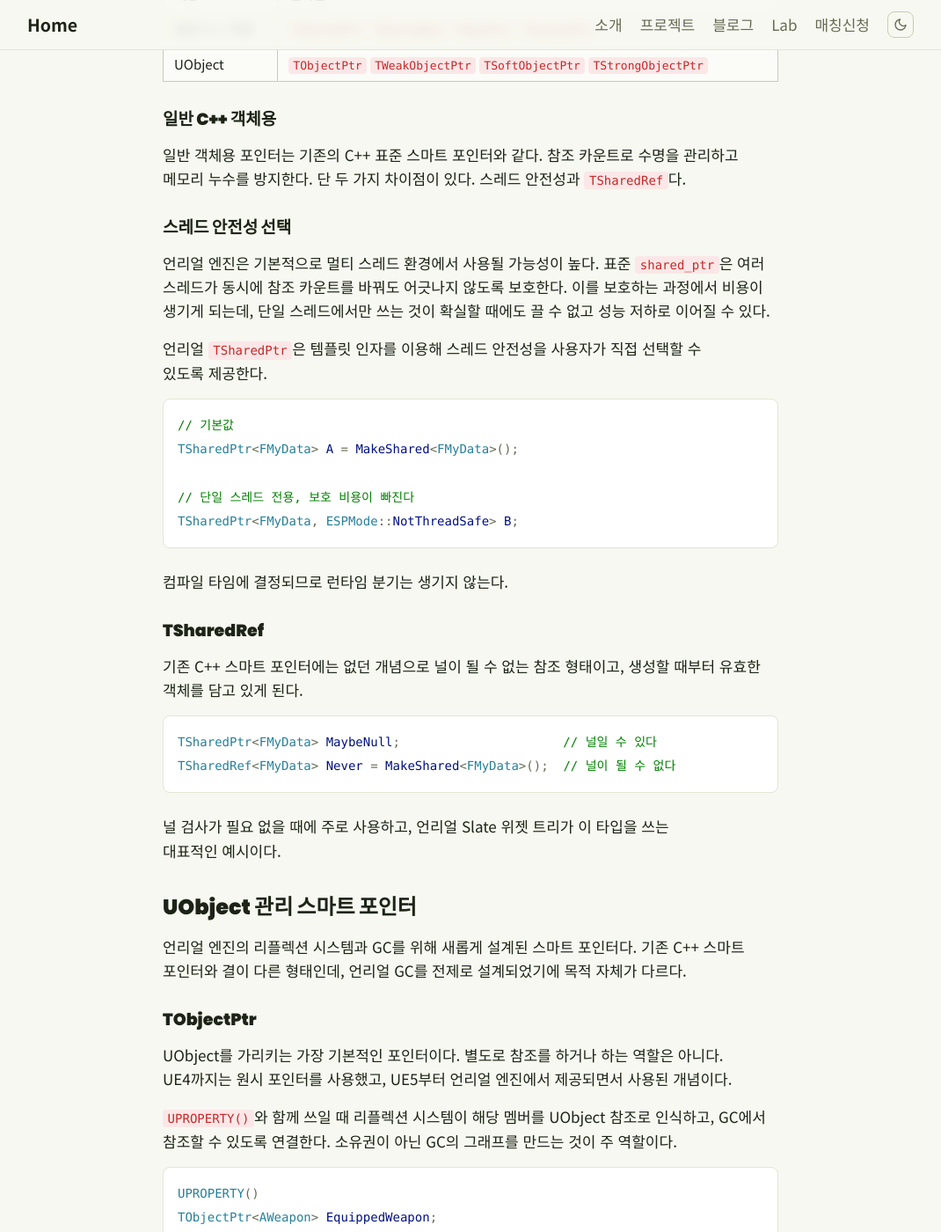
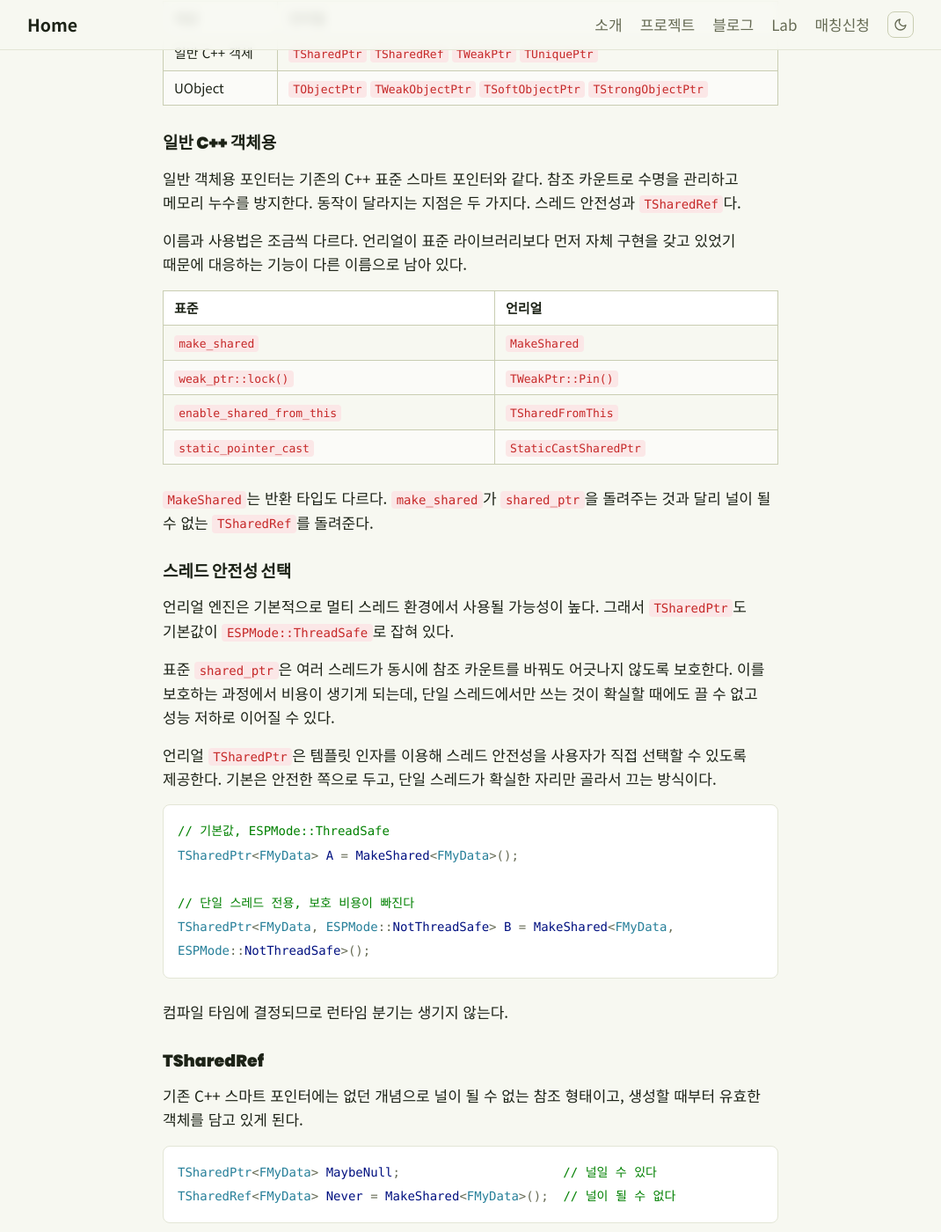
Before and after one commit to skamo3/skamo3.github.io, a Jekyll site: the page built from _posts/2026-08-13-cpp-unreal-smart-pointers.md, in a window 1280 px wide and 1400 px high, scrolled down 3190 px. Shown: the whole window at 88% size, without its empty margins (105-1175 px from the left). Built offline with Jekyll 4.4.1, drawn with Linux system fonts in a browser that asks for light colours; some of the changed text lies outside the part shown.

Commit message:
글 수정: 검토 지적사항 반영
표준과의 API 차이 표를 추가하고, 스레드 안전성 기본값을 명시했다.
용어를 C++ 파트는 자원, 언리얼 파트는 객체로 통일하고
선택 기준을 앞으로 옮겨 정리 표와 정리를 한 섹션으로 합쳤다.

Co-Authored-By: Claude Opus 5 <noreply@anthropic.com>

````diff
--- a/_posts/2026-08-13-cpp-unreal-smart-pointers.md
+++ b/_posts/2026-08-13-cpp-unreal-smart-pointers.md
@@ -17,7 +17,7 @@ RAII는 객체를 생성할 때 자원을 초기화하고, 객체가 삭제되
 
 ### unique_ptr
 
-포인터에 대한 소유권을 하나만 유지한다. 여러 곳에서 참조하거나 저장해둘 수 없고 단 한 곳에서만 소유할 수 있게 설계되어있다. 다른 곳에서 소유할 수 없고, 소유권의 이전만 가능하다.
+포인터에 대한 소유권을 하나만 유지한다. 가리키는 자원을 참조해 사용하는 것은 가능하지만 여러 곳에서 나눠 저장해둘 수 없고, 단 한 곳에서만 소유할 수 있게 설계되어있다. 다른 곳에서 소유할 수 없고, 소유권의 이전만 가능하다.
 
 ```cpp
 std::unique_ptr<Data> A = std::make_unique<Data>();
@@ -75,7 +75,7 @@ if (auto Locked = Weak.lock())
 
 ### 약참조 카운트
 
-`shared_ptr`은 내부적으로 두 개의 카운트를 관리한다. 소유권을 세는 강참조 카운트와, `weak_ptr`의 개수를 세는 약참조 카운트가 따로 있다.
+`shared_ptr`은 내부적으로 두 개의 카운트를 관리한다. 소유권을 세는 강참조 카운트와, 유효성을 물어볼 쪽을 세는 약참조 카운트가 따로 있다.
 
 강참조가 0이 되어서 자원이 해제되면 `weak_ptr`이 유효성 검사를 위해 접근했을 때 이미 사라진 자리에 접근하게 될 수 있다. `shared_ptr`의 참조가 전부 사라진 후에도 `weak_ptr`은 자원의 유효성 검사를 해야 하고, 이를 약참조 카운팅으로 유지하는 것이다.
 
@@ -97,20 +97,33 @@ if (auto Locked = Weak.lock())
 
 ### 일반 C++ 객체용
 
-일반 객체용 포인터는 기존의 C++ 표준 스마트 포인터와 같다. 참조 카운트로 수명을 관리하고 메모리 누수를 방지한다. 단 두 가지 차이점이 있다. 스레드 안전성과 `TSharedRef`다.
+일반 객체용 포인터는 기존의 C++ 표준 스마트 포인터와 같다. 참조 카운트로 수명을 관리하고 메모리 누수를 방지한다. 동작이 달라지는 지점은 두 가지다. 스레드 안전성과 `TSharedRef`다.
+
+이름과 사용법은 조금씩 다르다. 언리얼이 표준 라이브러리보다 먼저 자체 구현을 갖고 있었기 때문에 대응하는 기능이 다른 이름으로 남아 있다.
+
+| 표준 | 언리얼 |
+|---|---|
+| `make_shared` | `MakeShared` |
+| `weak_ptr::lock()` | `TWeakPtr::Pin()` |
+| `enable_shared_from_this` | `TSharedFromThis` |
+| `static_pointer_cast` | `StaticCastSharedPtr` |
+
+`MakeShared`는 반환 타입도 다르다. `make_shared`가 `shared_ptr`을 돌려주는 것과 달리 널이 될 수 없는 `TSharedRef`를 돌려준다.
 
 ### 스레드 안전성 선택
 
-언리얼 엔진은 기본적으로 멀티 스레드 환경에서 사용될 가능성이 높다. 표준 `shared_ptr`은 여러 스레드가 동시에 참조 카운트를 바꿔도 어긋나지 않도록 보호한다. 이를 보호하는 과정에서 비용이 생기게 되는데, 단일 스레드에서만 쓰는 것이 확실할 때에도 끌 수 없고 성능 저하로 이어질 수 있다.
+언리얼 엔진은 기본적으로 멀티 스레드 환경에서 사용될 가능성이 높다. 그래서 `TSharedPtr`도 기본값이 `ESPMode::ThreadSafe`로 잡혀 있다.
 
-언리얼 `TSharedPtr`은 템플릿 인자를 이용해 스레드 안전성을 사용자가 직접 선택할 수 있도록 제공한다.
+표준 `shared_ptr`은 여러 스레드가 동시에 참조 카운트를 바꿔도 어긋나지 않도록 보호한다. 이를 보호하는 과정에서 비용이 생기게 되는데, 단일 스레드에서만 쓰는 것이 확실할 때에도 끌 수 없고 성능 저하로 이어질 수 있다.
+
+언리얼 `TSharedPtr`은 템플릿 인자를 이용해 스레드 안전성을 사용자가 직접 선택할 수 있도록 제공한다. 기본은 안전한 쪽으로 두고, 단일 스레드가 확실한 자리만 골라서 끄는 방식이다.
 
 ```cpp
-// 기본값
+// 기본값, ESPMode::ThreadSafe
 TSharedPtr<FMyData> A = MakeShared<FMyData>();
 
 // 단일 스레드 전용, 보호 비용이 빠진다
-TSharedPtr<FMyData, ESPMode::NotThreadSafe> B;
+TSharedPtr<FMyData, ESPMode::NotThreadSafe> B = MakeShared<FMyData, ESPMode::NotThreadSafe>();
 ```
 
 컴파일 타임에 결정되므로 런타임 분기는 생기지 않는다.
@@ -132,16 +145,16 @@ TSharedRef<FMyData> Never = MakeShared<FMyData>();  // 널이 될 수 없다
 
 ### TObjectPtr
 
-UObject를 가리키는 가장 기본적인 포인터이다. 별도로 참조를 하거나 하는 역할은 아니다. UE4까지는 원시 포인터를 사용했고, UE5부터 언리얼 엔진에서 제공되면서 사용된 개념이다.
+UObject를 가리키는 가장 기본적인 포인터이다. 소유권을 갖거나 참조 카운트를 올리는 역할은 아니다. UE4까지는 원시 포인터를 사용했고, UE5부터 언리얼 엔진에서 제공되면서 사용된 개념이다.
 
-`UPROPERTY()`와 함께 쓰일 때 리플렉션 시스템이 해당 멤버를 UObject 참조로 인식하고, GC에서 참조할 수 있도록 연결한다. 소유권이 아닌 GC의 그래프를 만드는 것이 주 역할이다.
+`UPROPERTY()`와 함께 쓰일 때 리플렉션 시스템이 해당 멤버를 UObject 참조로 인식하고, GC가 도달 가능성을 계산할 때 이 참조를 따라가도록 연결한다. 소유권이 아닌 GC의 그래프를 만드는 것이 주 역할이다.
 
 ```cpp
 UPROPERTY()
 TObjectPtr<AWeapon> EquippedWeapon;
 ```
 
-`TObjectPtr`은 마지막 참조가 끊겨도 자원을 정리하거나 하는 등의 동작이 생기진 않는다. 다음 GC가 돌 때 도달 불가능 판정으로 회수할 뿐, 자체적으로 자원을 관리하지 않는다.
+`TObjectPtr`은 마지막 참조가 끊겨도 객체를 정리하거나 하는 등의 동작이 생기진 않는다. 다음 GC가 돌 때 도달 불가능 판정으로 회수할 뿐, 자체적으로 수명을 관리하지 않는다.
 
 `UPROPERTY`를 붙인 원시 포인터와 비교하면 GC 동작은 같다. 리플렉션 시스템이 인식하는 방식도 동일하다. 차이는 에디터 빌드에 있는데, `TObjectPtr`은 아직 로드되지 않은 참조를 담아두었다가 처음 접근하는 순간 해석할 수 있다. 쿠킹된 빌드에서는 이 기능이 꺼지고 내부 핸들 타입이 `UObject*` 그 자체가 되어, 크기도 동작도 원시 포인터와 같아진다.
 
@@ -151,13 +164,13 @@ TObjectPtr<AWeapon> EquippedWeapon;
 
 `weak_ptr` 같은 목적으로 대상을 참조하지 않으면서 캐싱해두기 좋고, 사용 전 유효성 검사를 해야 한다. 다만 내부 구현은 기존 `weak_ptr`과 다르다.
 
-`TWeakObjectPtr`은 참조하는 자원의 포인터를 들고 있지 않는 형태이다. 언리얼 엔진은 전역 UObject 배열로 객체를 관리한다. 그래서 `TWeakObjectPtr`도 내부적으로 타겟으로 하는 객체의 전역 배열에서의 인덱스와 세대 번호를 이용해 관리한다.
+`TWeakObjectPtr`은 참조하는 객체의 포인터를 들고 있지 않는 형태이다. 언리얼 엔진은 전역 UObject 배열로 객체를 관리한다. 그래서 `TWeakObjectPtr`도 내부적으로 타겟으로 하는 객체의 전역 배열에서의 인덱스와 세대 번호를 이용해 관리한다.
 
 <pre class="mermaid">
 flowchart TD
     subgraph STD["std::weak_ptr"]
         W["weak_ptr<br/>카운트 정보 포인터"] --> CB["카운트 정보<br/>강참조 / 약참조 카운트"]
-        CB -.-> OBJ["객체"]
+        CB -.-> OBJ["자원"]
     end
     subgraph UE["TWeakObjectPtr"]
         TW["TWeakObjectPtr<br/>인덱스 + 세대 번호"] --> ARR["전역 UObject 배열"]
@@ -173,7 +186,7 @@ flowchart TD
 - 크기가 작다. 정수 두 개라 8바이트이고, 64비트에서 `weak_ptr`은 포인터 두 개라 16바이트다
 - 대상이 죽은 뒤 따로 남는 메모리가 없다. `weak_ptr`은 약참조가 살아 있는 동안 카운트 정보를 계속 붙들고 있어야 하지만, 전역 배열은 UObject 관리를 위해 어차피 유지되는 구조라 여기에 얹어 갈 뿐이다
 
-사용법도 다르다. `weak_ptr`은 `lock()`으로 `shared_ptr`을 얻어야 자원에 직접 접근할 수 있지만, `TWeakObjectPtr`은 `Get()`으로 원시 포인터를 받아 바로 쓴다.
+사용법도 다르다. `weak_ptr`은 `lock()`으로 `shared_ptr`을 얻어야 객체에 직접 접근할 수 있지만, `TWeakObjectPtr`은 `Get()`으로 원시 포인터를 받아 바로 쓴다.
 
 ```cpp
 TWeakObjectPtr<AActor> Weak = SomeActor;
@@ -193,7 +206,7 @@ explicit operator bool() const = delete;
 
 `if (Weak)` 같은 검사를 못 쓰게 해두고, 한 함수 안에서 `Get()`을 한 번만 부르라고 주석에 적어두었다.
 
-한 번 얻은 원시 포인터를 그 함수 안에서 쓰는 것은 안전하다. GC가 도는 시점이 정해져 있어 게임 스레드 실행 도중에 갑자기 자원이 회수되지 않기 때문이다. 프레임을 넘겨 캐싱해둔 경우에는 그 사이에 회수될 수 있으니 쓸 때마다 다시 확인해야 한다.
+한 번 얻은 원시 포인터를 그 함수 안에서 쓰는 것은 안전하다. GC가 도는 시점이 정해져 있어 게임 스레드 실행 도중에 갑자기 객체가 회수되지 않기 때문이다. 프레임을 넘겨 캐싱해둔 경우에는 그 사이에 회수될 수 있으니 쓸 때마다 다시 확인해야 한다.
 
 접근하는 동안 확실히 살려두어야 한다면 `Pin()`으로 `TStrongObjectPtr`을 얻을 수 있다. `weak_ptr`의 `lock()`에 대응하는 동작이다.
 
@@ -201,7 +214,7 @@ explicit operator bool() const = delete;
 
 언리얼 엔진에서 애셋을 관리하기 위해 사용되는 포인터이다.
 
-기존 `TObjectPtr`이나 원시 포인터를 이용하면 참조된 애셋 객체를 바로 디스크에서 로드해온다. 단순한 객체라면 큰 문제가 없지만 하나의 객체가 여러 애셋을 참조하고 있는 경우라면 필요한 애셋을 참조와 동시에 로드하게 되고 이는 성능 저하로 이어질 수 있다. 그래서 `TSoftObjectPtr`은 내부적으로 애셋의 경로를 저장해두고, 필요한 시점에 로드하는 방식을 이용한다.
+기존 `TObjectPtr`이나 원시 포인터로 애셋을 참조하면 하드 레퍼런스가 된다. 그 참조를 들고 있는 객체가 로드될 때 참조된 애셋까지 함께 딸려 온다. 단순한 객체라면 큰 문제가 없지만 하나의 객체가 여러 애셋을 참조하고 있는 경우라면 당장 쓰지 않을 애셋까지 한꺼번에 로드하게 되고 이는 성능 저하로 이어질 수 있다. 그래서 `TSoftObjectPtr`은 내부적으로 애셋의 경로를 저장해두고, 필요한 시점에 로드하는 방식을 이용한다.
 
 ```cpp
 UPROPERTY(EditAnywhere)
@@ -230,19 +243,6 @@ class FMyNonUObjectClass
 
 `shared_ptr`과 다른 점은 마지막이다. 카운트가 0이 되어도 그 자리에서 파괴되지 않는다. 루트 집합에서 빠질 뿐이고, 다른 참조가 없다면 다음 GC 때 회수된다.
 
-## 정리 표
-
-| 포인터 | 대상 | 소유 여부 | 표준 대응 |
-|---|---|---|---|
-| `TSharedPtr` | 비UObject | 공유 소유 | `shared_ptr` |
-| `TSharedRef` | 비UObject | 공유 소유, 널 불가 | 없음 |
-| `TWeakPtr` | 비UObject | 없음 | `weak_ptr` |
-| `TUniquePtr` | 비UObject | 단독 소유 | `unique_ptr` |
-| `TObjectPtr` | UObject | 소유 없음, GC 참조 | 없음 |
-| `TWeakObjectPtr` | UObject | 없음 | `weak_ptr`과 목적은 같고 구현이 다름 |
-| `TSoftObjectPtr` | UObject | 없음, 경로 보관 | 없음 |
-| `TStrongObjectPtr` | UObject | GC 루트로 고정 | `shared_ptr`과 유사 |
-
 ## 선택 기준
 
 - 대상이 UObject가 아니면 `TSharedPtr` 계열
@@ -253,6 +253,17 @@ class FMyNonUObjectClass
 
 ## 정리
 
+| 포인터 | 대상 | 소유 여부 | 비고 |
+|---|---|---|---|
+| `TSharedPtr` | 비UObject | 공유 소유 | `shared_ptr`과 같음 |
+| `TSharedRef` | 비UObject | 공유 소유, 널 불가 | 표준에 없는 타입 |
+| `TWeakPtr` | 비UObject | 없음 | `weak_ptr`과 같고 `lock()`이 `Pin()` |
+| `TUniquePtr` | 비UObject | 단독 소유 | `unique_ptr`과 같음 |
+| `TObjectPtr` | UObject | 소유 없음, GC 참조 | UE5부터. 쿠킹 빌드에서는 원시 포인터 |
+| `TWeakObjectPtr` | UObject | 없음 | 목적은 `weak_ptr`과 같고 구현이 다름 |
+| `TSoftObjectPtr` | UObject | 없음, 경로 보관 | 로드 전 애셋을 가리킬 수 있음 |
+| `TStrongObjectPtr` | UObject | GC 루트로 고정 | `shared_ptr`처럼 붙들어둠 |
+
 - 언리얼 스마트 포인터는 대상이 UObject인지에 따라 두 계열로 갈린다. 수명을 참조 카운트가 정하느냐 GC가 정하느냐의 차이다
 - 일반 객체용은 표준과 구조가 같고, 스레드 안전성을 컴파일 타임에 고를 수 있다는 점과 널이 될 수 없는 `TSharedRef`가 다르다
 - `TWeakObjectPtr`은 `weak_ptr`과 목적만 같다. 카운트 정보 대신 전역 배열 인덱스와 세대 번호를 들고 있어 더 작고 남는 메모리가 없다
````
Also changed, not shown: other parts of _posts/2026-08-13-cpp-unreal-smart-pointers.md (+1 -1 lines).
